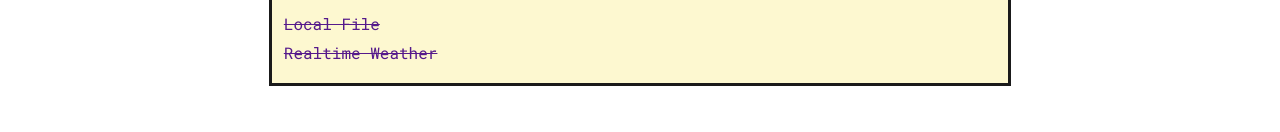
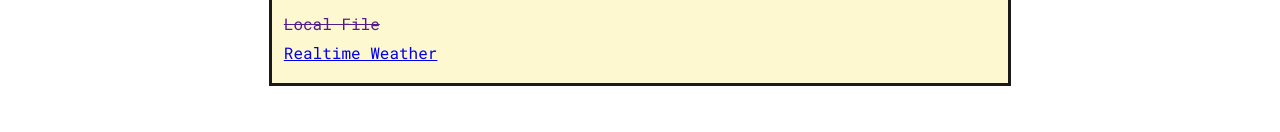
Before and after one commit to Paul-Mallet/Little-Javascript, a plain HTML site: page index.html in a window 1280 px wide. Shown: the part 555-687 px from the top of the page. Drawn offline with Linux system fonts and the light colour scheme.

Commit message:
Modified weatherAPI link

```diff
--- a/index.html
+++ b/index.html
@@ -51,7 +51,7 @@
                     <h2>Fetch<span>.</span></h2>
                     <ul>
                         <li><a href="" style="text-decoration: line-through;">Local File</a></li>
-                        <li><a href="" style="text-decoration: line-through;">Realtime Weather</a></li>
+                        <li><a href="./projects/weatherapi.html">Realtime Weather</a></li>
                     </ul>
                 </div>
             </div>
```
